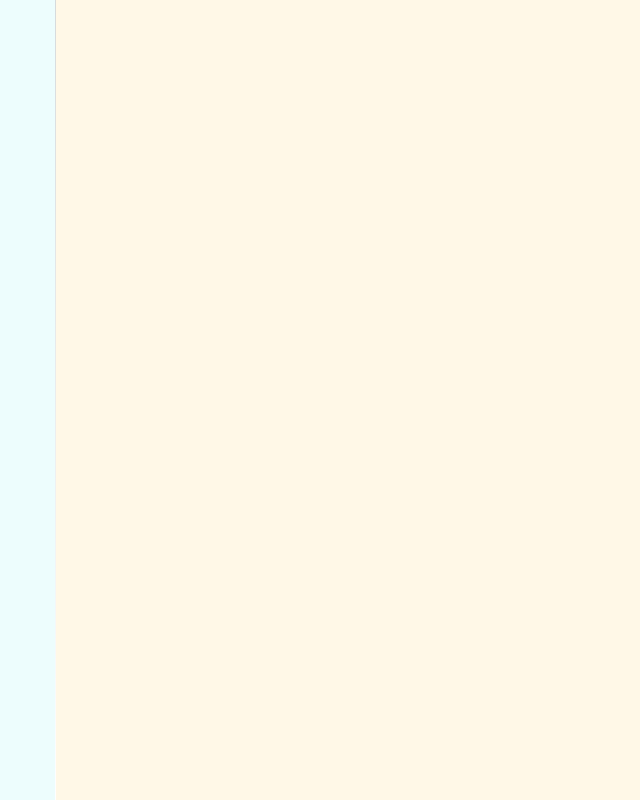
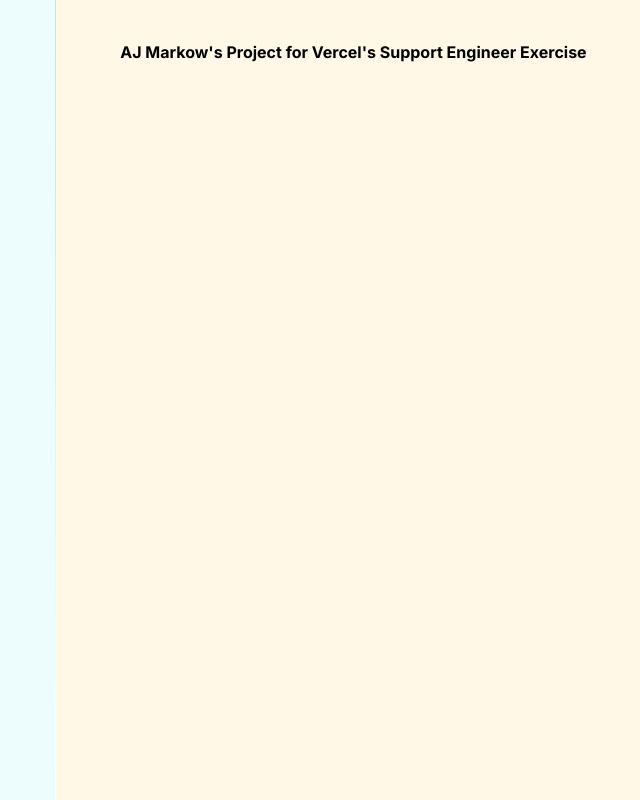
Before and after one commit to ajmarkow/takehome, a Next.js app in the folder aj_markow_and_his_excellent_takehome_support_exercise/: page / in a window 1280 px wide. Shown: the whole page, without its empty margins (200-840 px from the left). Built offline with nearby package versions, Linux system fonts and the light colour scheme.

Commit message:
Add title to home page.

```diff
--- a/aj_markow_and_his_excellent_takehome_support_exercise/src/app/page.js
+++ b/aj_markow_and_his_excellent_takehome_support_exercise/src/app/page.js
@@ -1,6 +1,5 @@
 import Image from "next/image";
-import { Grid, GridItem } from '@chakra-ui/react'
-import {Center} from '@chakra-ui/react'
+import { Grid, GridItem,Heading} from '@chakra-ui/react'
 
 
 export default function Page() {
@@ -11,7 +10,12 @@
       templateColumns='repeat(5, 1fr)'
       columnGap={1}
 >
-  <GridItem rowSpan={3} colSpan={1} bg='#EDFDFD' />
+      <GridItem rowSpan={3} colSpan={1} bg='#EDFDFD' />
+      <GridItem colSpan={4} rowSpan={1} bg='#FFF8E7'>
+        <Heading size='4xl' fontWeight='bold' textAlign='left' noOfLines={1} color='black' marginLeft='5vw' marginTop='5vh'>
+          AJ Markow's Project for Vercel's Support Engineer Exercise
+        </Heading>
+      </GridItem>
   <GridItem colSpan={4} bg='#FFF8E7' />
   <GridItem colSpan={4} bg='#FFF8E7' />
 </Grid>
```
